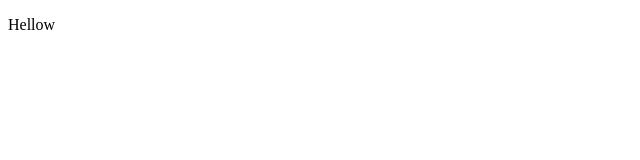
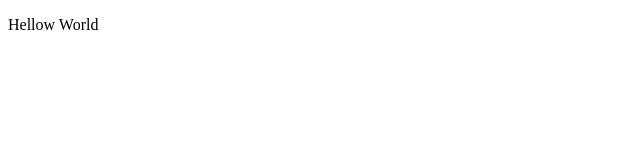
Before and after one commit to r-tomi/adam, a plain HTML site: page index.html in a window 1280 px wide. Shown: the full height of the page, 0-640 px from the left. Drawn offline with Linux system fonts and the light colour scheme.

Commit message:
Update index.html

```diff
--- a/index.html
+++ b/index.html
@@ -9,7 +9,7 @@
 </head>
 
 <body>
-	<p>Hellow</p>
+	<p>Hellow World</p>
 </body>
 
 
```
